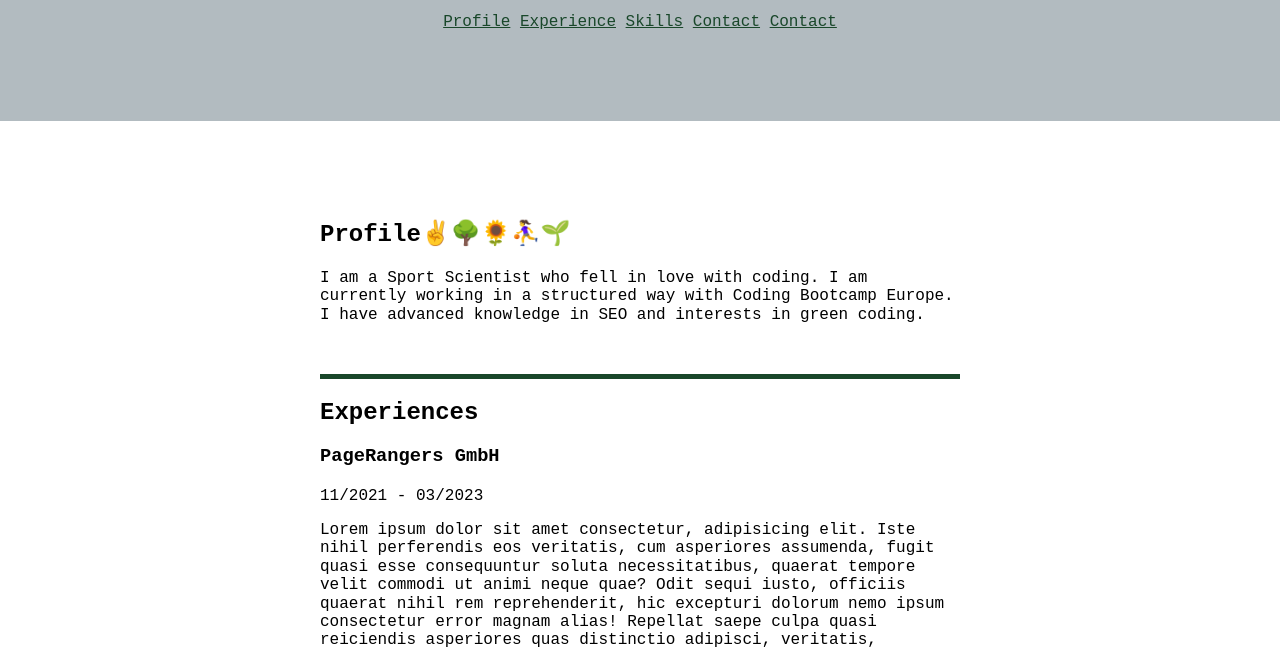
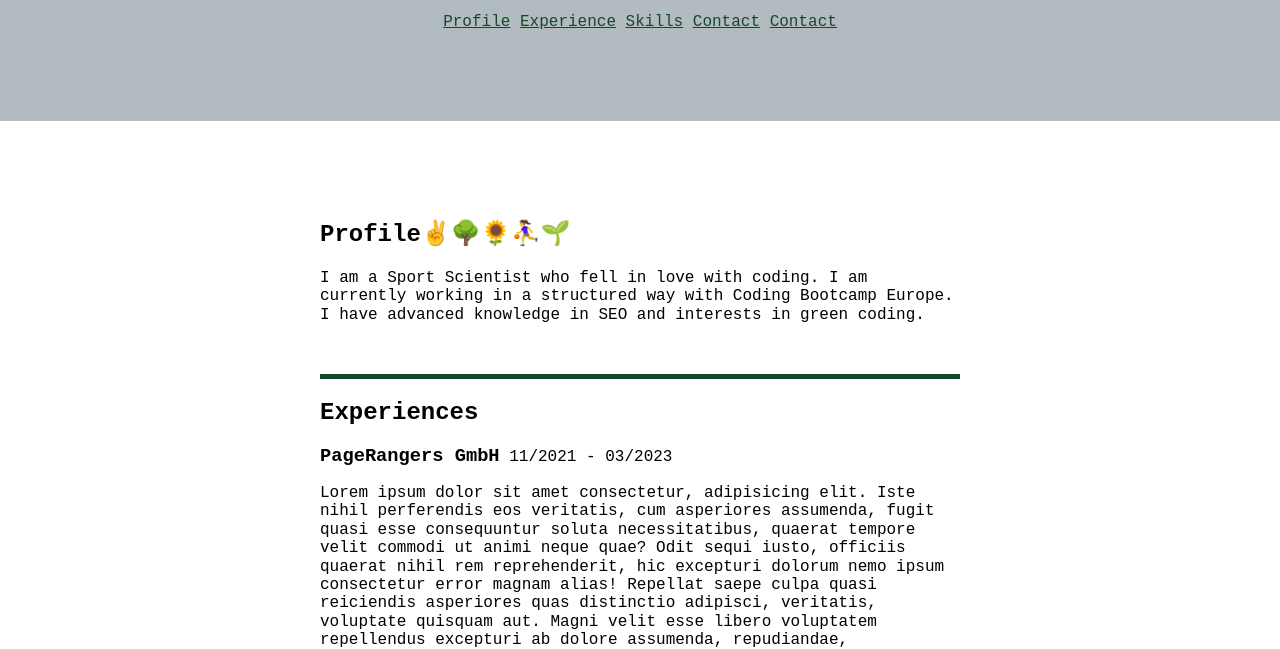
Before and after one commit to PaulaAshvillage/cv, a plain HTML site: page index.html in a window 1280 px wide. Shown: the part 151-800 px from the top of the page. Drawn offline with nearby package versions, Linux system fonts and the light colour scheme.

Commit message:
added display:inline for styling h3 and p in experience sectioncompany and date in experience section

```diff
--- a/style.css
+++ b/style.css
@@ -54,3 +54,9 @@ h3 {
 .profile::after {
   content: "✌️🌳🌻⛹️‍♀️🌱";
 }
+.company-name {
+  display: inline;
+}
+.hire-date {
+  display: inline;
+}
```
